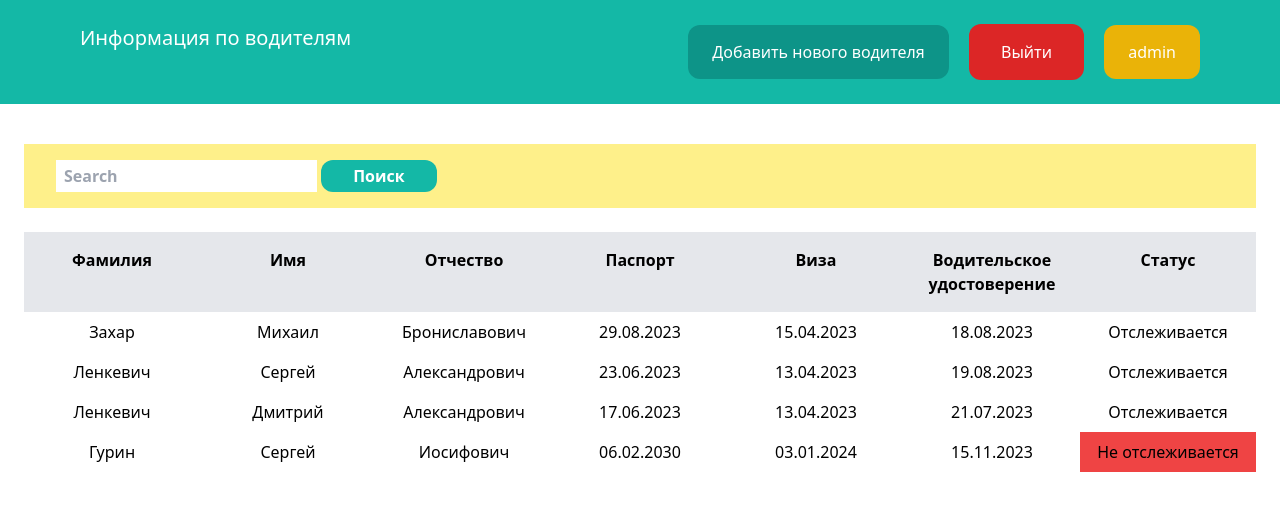
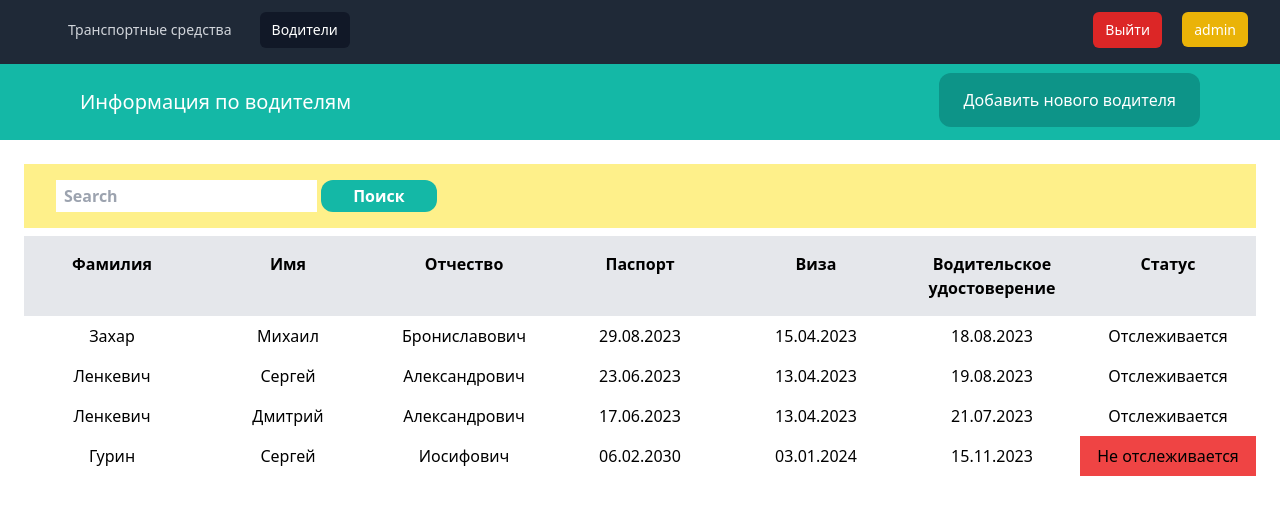
Before and after one commit to Aleksei911/LAVTrans-2001-Django-project-, a Django app: page /drivers/ in a window 1280 px wide. Shown: the top 515 px of the page. Run offline with Django 4.2, Linux system fonts and the light colour scheme; a user stored in the database is signed in; data comes from the database, SQL or seed files in the repository; both versions use the stored data as it was after the commit; some libraries are stand-ins or nearby versions.

Commit message:
update templates

```diff
--- a/lavtrans/database/templates/database/cars/add_car.html
+++ b/lavtrans/database/templates/database/cars/add_car.html
@@ -1,4 +1,4 @@
-{% extends 'database/cars/base_for_cars.html'%}
+{% extends 'database/cars/base.html'%}
 
 {% block title %}
 Добавить транспортное средство
--- a/lavtrans/database/templates/database/cars/cars.html
+++ b/lavtrans/database/templates/database/cars/cars.html
@@ -1,4 +1,4 @@
-{% extends 'database/cars/base_for_cars.html'%}
+{% extends 'database/cars/base.html'%}
 
 {% block title %}
 Транспортные средства
@@ -8,14 +8,14 @@
     <div class="mb-4 py-6 px-6">
 
         {% if cars %}
-            <div class="mt-4 flex justify-between">
+            <div class="flex justify-between">
                 <form class="form-inline py-4 px-8 bg-yellow-200 font-semibold w-full" action="{% url 'cars' %}">
                     <input class="form-control py-1 px-2" type="search" placeholder="Search" aria-label="Search" name="query">
                     <input type="hidden" name="search_by" value="number">
                     <button class="btn btn-success py-1 px-8 bg-teal-500 text-white rounded-xl" type="submit">Поиск</button>
                 </form>
             </div>
-            <div class="mt-6 flex justify-between">
+            <div class="mt-2 flex justify-between">
                 <p class="py-4 text-center bg-gray-200 font-semibold w-full">Номер ТС</p>
                 <p class="py-4 text-center bg-gray-200 font-semibold w-full">Зелёная карта</p>
                 <p class="py-4 text-center bg-gray-200 font-semibold w-full">Национальная страховка</p>
--- a/lavtrans/database/templates/database/cars/edit_car.html
+++ b/lavtrans/database/templates/database/cars/edit_car.html
@@ -1,4 +1,4 @@
-{% extends 'database/cars/base_for_cars.html'%}
+{% extends 'database/cars/base.html'%}
 
 {% block title %}
 Редактирование данных
--- a/lavtrans/database/templates/database/drivers/add_driver.html
+++ b/lavtrans/database/templates/database/drivers/add_driver.html
@@ -1,4 +1,4 @@
-{% extends 'database/drivers/base_for_drivers.html'%}
+{% extends 'database/drivers/base.html'%}
 
 {% block title %}
 Добавить водителя
--- /dev/null
+++ b/lavtrans/database/templates/database/drivers/base.html
@@ -0,0 +1,56 @@
+<!doctype html>
+<html>
+<head>
+    <meta charset="UTF-8">
+    <meta name="viewport" content="width=device-width, initial-scale=1.0">
+    <script src="https://cdn.tailwindcss.com"></script>
+    <title>{% block title %}{% endblock %}</title>
+</head>
+<body>
+<nav class="bg-gray-800">
+    <div class="mx-auto max-w-7xl px-2 sm:px-6 lg:px-8">
+        <div class="py-3 relative flex h-16 justify-between">
+            <div class="flex flex-1 items-center justify-center sm:items-stretch sm:justify-start">
+                <div class="hidden sm:ml-6 sm:block">
+                    <div class="flex space-x-4">
+                        <a href="{% url 'cars' %}"
+                           class="text-gray-300 hover:bg-gray-700 hover:text-white rounded-md px-3 py-2 text-sm font-medium">Транспортные
+                            средства</a>
+                        <a href="{% url 'drivers' %}"
+                           class="bg-gray-900 text-white rounded-md px-3 py-2 text-sm font-medium">Водители</a>
+                    </div>
+                </div>
+            </div>
+            <div class="space-x-4">
+                <button class="bg-red-600 text-white rounded-md px-3 py-2 text-sm font-medium"
+                        onclick="location.href='{% url 'logout' %}?next=/cars'">Выйти
+                </button>
+                <a class="bg-yellow-500 text-white rounded-md px-3 py-2 text-sm font-medium">{{ user.username }}</a>
+            </div>
+        </div>
+    </div>
+</nav>
+<nav class="py-6 px-20 flex justify-between bg-teal-500">
+    <a href="{% url 'drivers' %}" class="text-white text-xl">Информация по водителям</a>
+
+    <div class="space-x-4">
+        <a href="{% url 'add_driver' %}" class="py-4 px-6 bg-teal-600 rounded-xl text-white">Добавить нового
+            водителя</a>
+    </div>
+</nav>
+
+{% if messages %}
+<div class="py-6 px-6">
+    {% for message in messages %}
+    <div class="py-4 px-4 bg-teal-300 text-white rounded-xl">
+        {{ message }}
+    </div>
+    {% endfor %}
+</div>
+{% endif %}
+
+{% block content %}
+{% endblock %}
+
+</body>
+</html>
--- a/lavtrans/database/templates/database/drivers/base_for_drivers.html
+++ /dev/null
@@ -1,34 +0,0 @@
-<!doctype html>
-<html>
-    <head>
-      <meta charset="UTF-8">
-      <meta name="viewport" content="width=device-width, initial-scale=1.0">
-      <script src="https://cdn.tailwindcss.com"></script>
-        <title>{% block title %}{% endblock %}</title>
-    </head>
-    <body>
-      <nav class="py-6 px-20 flex justify-between bg-teal-500">
-          <a href="{% url 'drivers' %}" class="text-white text-xl">Информация по водителям</a>
-
-          <div class="space-x-4">
-              <a href="{% url 'add_driver' %}" class="py-4 px-6 bg-teal-600 rounded-xl text-white">Добавить нового водителя</a>
-              <button class="py-4 px-8 bg-red-600 text-white rounded-xl" onclick="location.href='{% url 'logout' %}?next=/cars'">Выйти</button>
-              <a class="py-4 px-6 bg-yellow-500 rounded-xl text-white">{{ user.username }}</a>
-          </div>
-      </nav>
-
-      {% if messages %}
-        <div class="py-6 px-6">
-            {% for message in messages %}
-                <div class="py-4 px-4 bg-teal-300 text-white rounded-xl">
-                    {{ message }}
-                </div>
-            {% endfor %}
-        </div>
-      {% endif %}
-
-    {% block content %}
-    {% endblock %}
-
-    </body>
-</html>
--- a/lavtrans/database/templates/database/drivers/drivers.html
+++ b/lavtrans/database/templates/database/drivers/drivers.html
@@ -1,4 +1,4 @@
-{% extends 'database/drivers/base_for_drivers.html'%}
+{% extends 'database/drivers/base.html'%}
 
 {% block title %}
 Водители
@@ -8,14 +8,14 @@
     <div class="mb-4 py-6 px-6">
 
         {% if drivers %}
-            <div class="mt-4 flex justify-between">
+            <div class="flex justify-between">
                 <form class="form-inline py-4 px-8 bg-yellow-200 font-semibold w-full" action="{% url 'drivers' %}">
                     <input class="form-control py-1 px-2" type="search" placeholder="Search" aria-label="Search" name="query">
                     <input type="hidden" name="search_by" value="last_name">
                     <button class="btn btn-success py-1 px-8 bg-teal-500 text-white rounded-xl" type="submit">Поиск</button>
                 </form>
             </div>
-            <div class="mt-6 flex justify-between">
+            <div class="mt-2 flex justify-between">
                 <p class="py-4 text-center bg-gray-200 font-semibold w-full">Фамилия</p>
                 <p class="py-4 text-center bg-gray-200 font-semibold w-full">Имя</p>
                 <p class="py-4 text-center bg-gray-200 font-semibold w-full">Отчество</p>
--- a/lavtrans/database/templates/database/drivers/edit_driver.html
+++ b/lavtrans/database/templates/database/drivers/edit_driver.html
@@ -1,4 +1,4 @@
-{% extends 'database/drivers/base_for_drivers.html'%}
+{% extends 'database/drivers/base.html'%}
 
 {% block title %}
 Редактирование данных
```
Also changed, not shown: lavtrans/database/templates/database/cars/base.html (added, +56 -0 lines), lavtrans/database/templates/database/cars/base_for_cars.html (deleted, +0 -34 lines), lavtrans/db.sqlite3.
